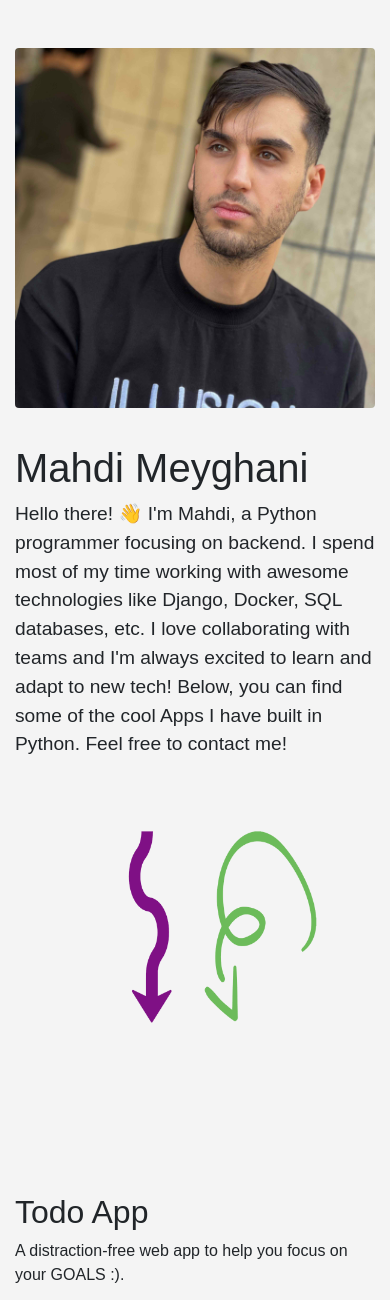
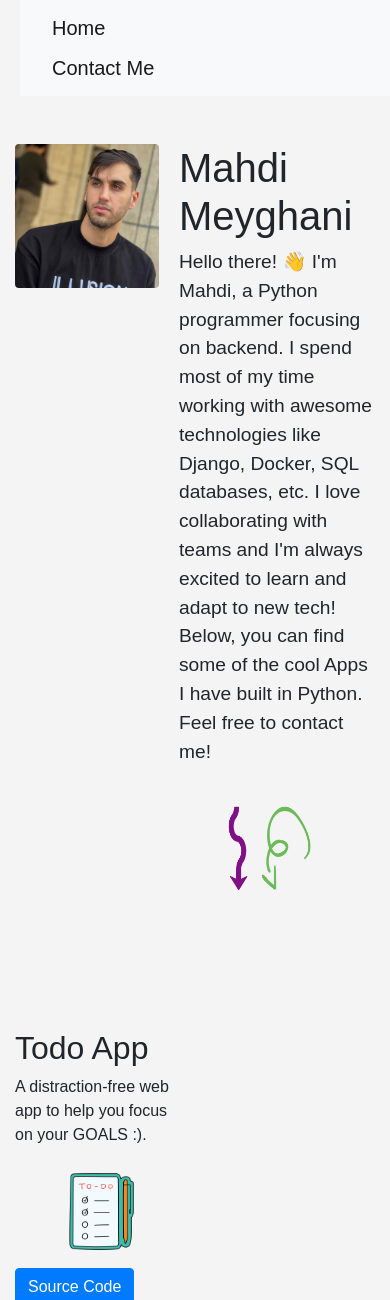
Before and after one commit to Mahdi-Meyghani/Django-Personal-Website, a Django app: page / in a window 390 px wide. Shown: the top 1300 px of the page. Run offline with Django 5.2, Linux system fonts and the light colour scheme; data comes from the database, SQL or seed files in the repository; some libraries are stand-ins or nearby versions.

Commit message:
Add navigation bar menu (Contact Me)

```diff
--- a/portfolio_website/urls.py
+++ b/portfolio_website/urls.py
@@ -3,4 +3,5 @@ from . import views
 
 urlpatterns = [
     path('', views.home, name='home'),
+    path('contact/', views.contact, name='contact'),
 ]
--- a/portfolio_website/views.py
+++ b/portfolio_website/views.py
@@ -9,3 +9,7 @@ def home(request):
         'projects_left': projects_left,
         'projects_right': projects_right
     })
+
+
+def contact(request):
+    return render(request, 'portfolio_website/contact.html')
--- a/static/portfolio_website/style.css
+++ b/static/portfolio_website/style.css
@@ -4,6 +4,31 @@ body {
     background-color: #f4f4f4;
 }
 
+/* Navigation Menu Styling */
+.navbar {
+    margin-left: 20px; /* Margin from the left border */
+}
+
+.navbar-nav {
+    margin-left: 20px; /* Margin between navbar items and left border */
+}
+
+.nav-link {
+    margin-right: 15px; /* Space between the navigation items */
+}
+
+/* Adjustments for mobile view */
+@media (max-width: 767px) {
+    .navbar-nav {
+        margin-left: 0; /* Remove margin for small screens */
+    }
+
+    .nav-link {
+        margin-right: 10px; /* Adjust space between items for small screens */
+    }
+}
+
+/* Existing styles below */
 .img-fluid {
     width: 100%;
     height: auto;
@@ -31,7 +56,6 @@ body {
     height: auto;
 }
 
-/* Flexbox layout for top content */
 .top-content {
     display: flex;
     flex-wrap: wrap;
@@ -40,37 +64,14 @@ body {
 }
 
 .left-content {
-    flex: 0 0 40%; /* Adjust width as needed */
+    flex: 0 0 40%;
     text-align: center;
 }
 
 .right-content {
     flex: 1;
     text-align: left;
-    padding-left: 20px; /* Add space between image and text */
-}
-
-/* Responsive adjustments for mobile view */
-@media (max-width: 767px) {
-    .top-content {
-        flex-direction: column;
-        align-items: center;
-        text-align: center;
-    }
-
-    .left-content {
-        flex: 0 0 100%; /* Full width on small screens */
-        margin-bottom: 20px;
-    }
-
-    .right-content {
-        flex: 0 0 100%; /* Full width on small screens */
-        padding-left: 0; /* Remove padding */
-    }
-
-    .img-arrow {
-        width: 100%; /* Full width of container */
-    }
+    padding-left: 20px;
 }
 
 .project-container {
@@ -80,33 +81,19 @@ body {
 }
 
 .project-item {
-    flex: 0 0 48%; /* Adjust to make space between items */
-    margin-bottom: 30px; /* Space between projects */
+    flex: 0 0 48%;
+    margin-bottom: 30px;
 }
 
 .project {
-    margin-top: 50px; /* Add space above each project */
+    margin-top: 50px;
 }
 
-/* Click for More link styling */
 .click-more-container {
-    margin-top: 50px; /* Space above the link */
-    margin-bottom: 50px; /* Space below the link */
+    margin-top: 50px;
+    margin-bottom: 50px;
 }
 
 .click-more-container .btn {
-    margin-top: 20px; /* Space above the button */
+    margin-top: 20px;
 }
-
-/* Responsive adjustments for mobile view */
-@media (max-width: 767px) {
-    .project-container {
-        flex-direction: column;
-        align-items: center;
-    }
-
-    .project-item {
-        flex: 0 0 100%; /* Full width on small screens */
-        margin-bottom: 20px;
-    }
-}
--- /dev/null
+++ b/templates/portfolio_website/base.html
@@ -0,0 +1,32 @@
+<!DOCTYPE html>
+<html lang="en">
+<head>
+    <meta charset="UTF-8">
+    <meta name="viewport" content="width=device-width, initial-scale=1.0">
+    <title>{% block title %}My Website{% endblock %}</title>
+    {% load static %}
+    <link rel="stylesheet" href="https://stackpath.bootstrapcdn.com/bootstrap/4.5.2/css/bootstrap.min.css">
+    <link rel="stylesheet" href="{% static 'portfolio_website/style.css' %}">
+</head>
+<body>
+    <!-- Navigation Menu -->
+    <nav class="navbar navbar-expand-lg navbar-light bg-light">
+{#        <a class="navbar-brand" href="{% url 'home' %}">Home</a>#}
+        <div class="navbar-nav ml-3">
+            <a class="navbar-brand" href="{% url 'home' %}">Home</a>
+            <a class="navbar-brand" href="{% url 'contact' %}">Contact Me</a>
+        </div>
+    </nav>
+
+    <!-- Main Content -->
+    <div class="container-fluid mt-5">
+        {% block content %}
+        <!-- Page-specific content will be inserted here -->
+        {% endblock %}
+    </div>
+
+    <script src="https://code.jquery.com/jquery-3.5.1.slim.min.js"></script>
+    <script src="https://cdn.jsdelivr.net/npm/@popperjs/core@2.9.2/dist/umd/popper.min.js"></script>
+    <script src="https://stackpath.bootstrapcdn.com/bootstrap/4.5.2/js/bootstrap.min.js"></script>
+</body>
+</html>
--- a/templates/portfolio_website/home.html
+++ b/templates/portfolio_website/home.html
@@ -1,15 +1,9 @@
-<!DOCTYPE html>
-<html lang="en">
-<head>
-    <meta charset="UTF-8">
-    <meta name="viewport" content="width=device-width, initial-scale=1.0">
-    <title>Mahdi Meyghani</title>
+{% extends 'portfolio_website/base.html' %}
+
+{% block title %}Home - Mahdi Meyghani{% endblock %}
 {% load static %}
-    <link rel="stylesheet" href="https://stackpath.bootstrapcdn.com/bootstrap/4.5.2/css/bootstrap.min.css">
-    <link rel="stylesheet" href="{% static 'portfolio_website/style.css' %}">
-</head>
-<body>
-    <div class="container-fluid mt-5">
+
+{% block content %}
 <div class="row justify-content-center">
     <div class="col-md-10">
         <!-- Top Content: me.jpg, Title, Description, Arrow -->
@@ -58,10 +52,4 @@
         </div>
     </div>
 </div>
-    </div>
-
-    <script src="https://code.jquery.com/jquery-3.5.1.slim.min.js"></script>
-    <script src="https://cdn.jsdelivr.net/npm/@popperjs/core@2.9.2/dist/umd/popper.min.js"></script>
-    <script src="https://stackpath.bootstrapcdn.com/bootstrap/4.5.2/js/bootstrap.min.js"></script>
-</body>
-</html>
+{% endblock %}
```
Also changed, not shown: templates/portfolio_website/contact.html (added, +29 -0 lines). Lines whose indentation alone changed are shown as unchanged.
